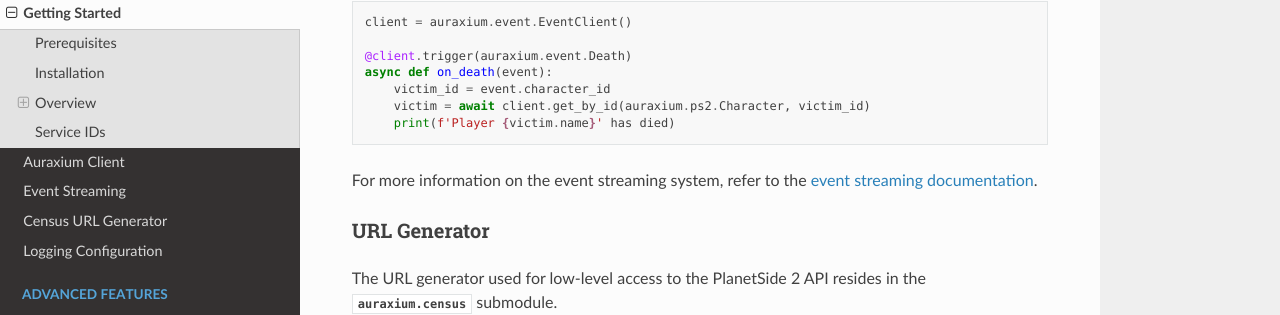
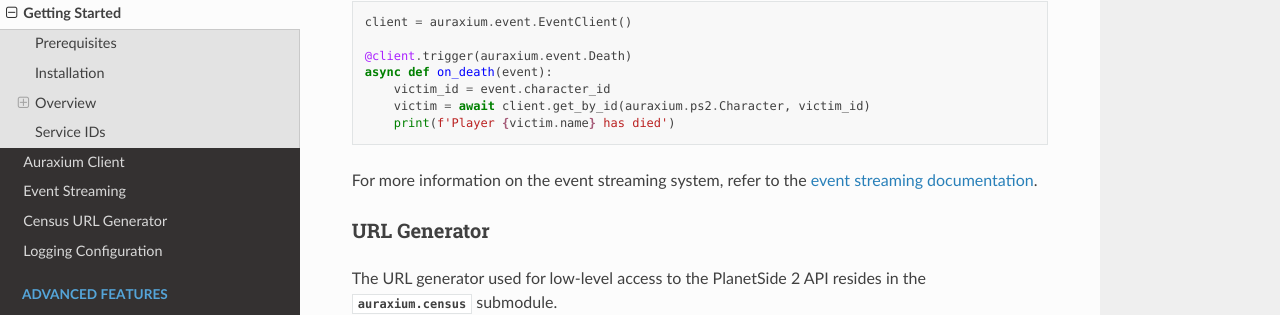
Before and after one commit to leonhard-s/auraxium, a Sphinx documentation site: the page built from docs/usage/basic/getting-started.rst, in a window 1280 px wide and 900 px high, scrolled down 1887 px. Shown: the part 144-459 px from the top of the window. Built offline with Sphinx 7.4.7 and the Read the Docs theme 2.0.0, drawn with Linux system fonts in a browser that asks for light colours.

```diff
--- a/docs/usage/basic/getting-started.rst
+++ b/docs/usage/basic/getting-started.rst
@@ -81,7 +81,7 @@ The :class:`auraxium.event.EventClient` subclass adds a trigger-action system al
    async def on_death(event):
        victim_id = event.character_id
        victim = await client.get_by_id(auraxium.ps2.Character, victim_id)
-       print(f'Player {victim.name}' has died)
+       print(f'Player {victim.name} has died')
 
 For more information on the event streaming system, refer to the :doc:`event streaming documentation <event>`.
 
```
